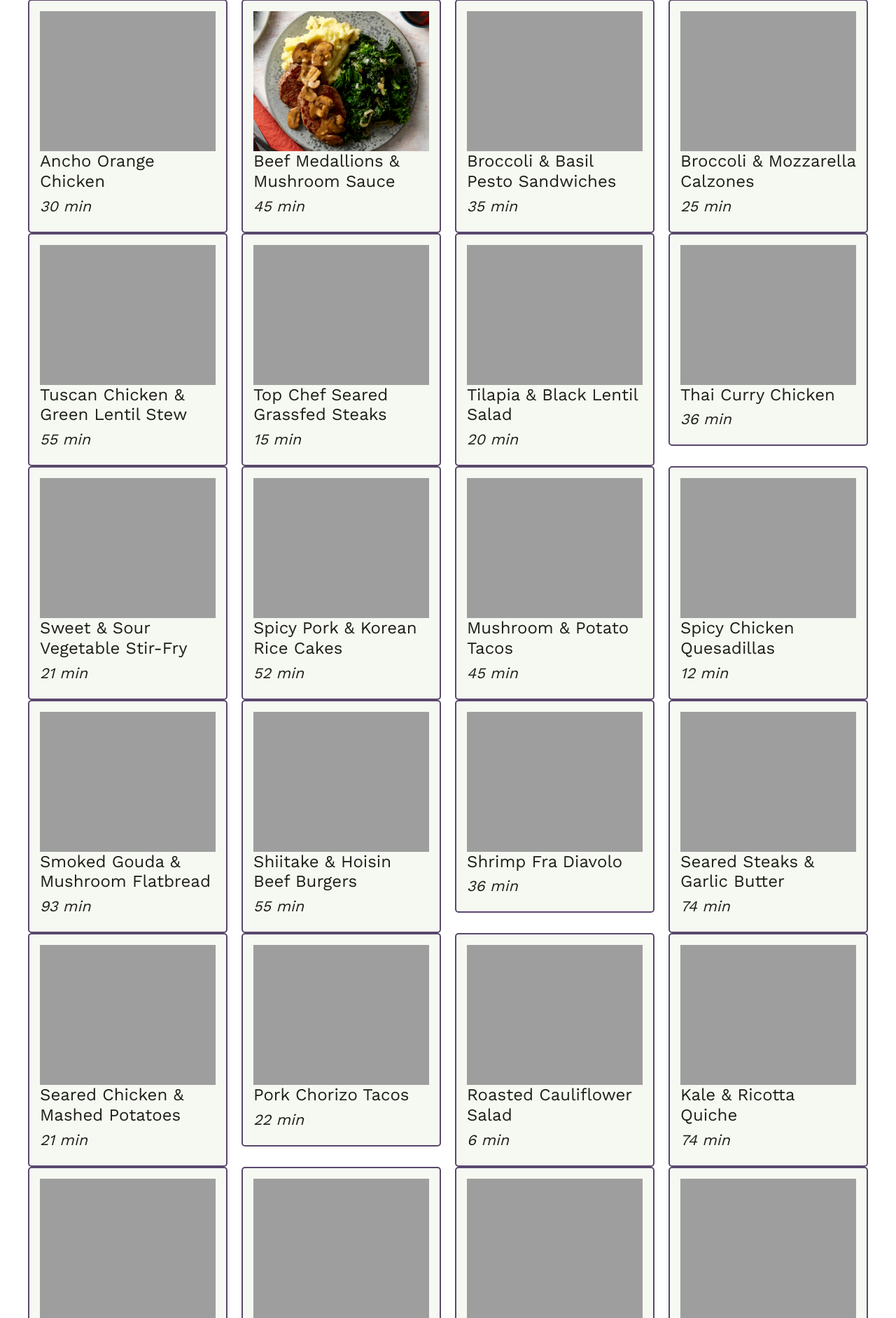
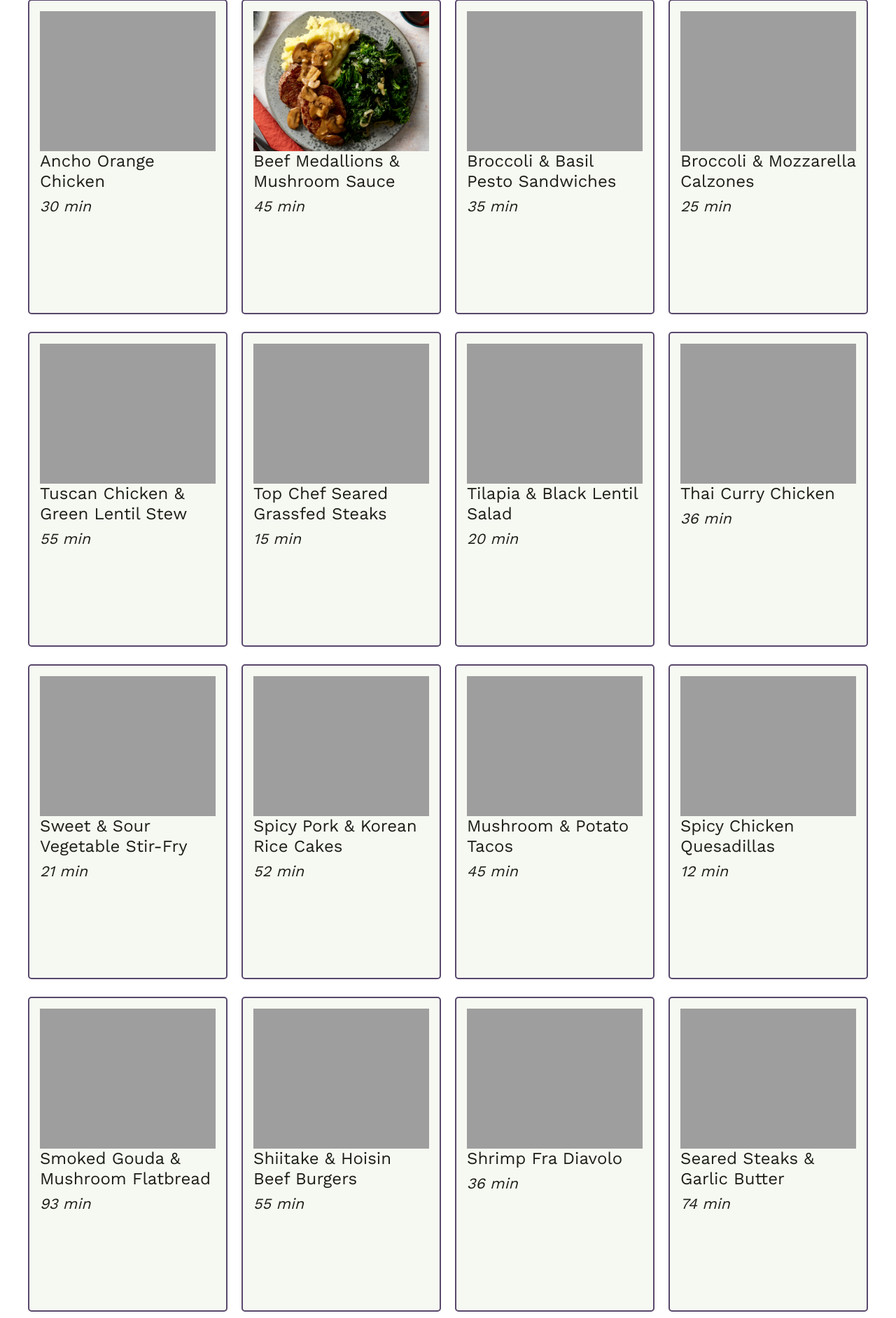
Before and after one commit to alexisraya/IDM232, a PHP site: page /final/recipes in a window 1280 px wide. Shown: the part 140-2023 px from the top of the page at 70% size. Run offline with PHP 8.4, Linux system fonts and the light colour scheme; data comes from the database, SQL or seed files in the repository; some libraries are stand-ins or nearby versions.

Commit message:
:lipstick: clean up recipe styles

```diff
--- a/public_html/final/_components/table_recipes.php
+++ b/public_html/final/_components/table_recipes.php
@@ -32,7 +32,7 @@ if (!isset($recipes)) {
           echo "
             <tr>
               <td class='whitespace-nowrap py-4 pl-4 pr-3 text-sm font-medium text-gray-900 sm:pl-6'>{$recipe['id']}</td>
-              <td class='whitespace-nowrap px-3 py-4 text-sm text-gray-500'>{$recipe['recipe_title']}</td>
+              <td class='whitespace-nowrap px-3 py-4 text-sm text-gray-500'><a href='{$site_url}/recipe/index.php?id={$recipe['id']}' target='_blank'>{$recipe['recipe_title']}</a></td>
               <td class='whitespace-nowrap px-3 py-4 text-sm text-gray-500'>{$recipe['img_path']}</td>
               <td class='whitespace-nowrap px-3 py-4 text-sm text-gray-500'>{$recipe['description']}</td>
               <td class='whitespace-nowrap px-3 py-4 text-sm text-gray-500'>{$cookTimeLabel}</td>
--- a/public_html/final/dist/styles/style.css
+++ b/public_html/final/dist/styles/style.css
@@ -281,6 +281,7 @@ td{
   column-gap: 20px;
   display: grid;
   grid-template-columns: 1fr 1fr 1fr 1fr;
+  row-gap: 25px;
 }
 
 .recipe-card{
@@ -290,6 +291,7 @@ td{
   border-radius: 5px;
   display: flex;
   flex-direction: column;
+  min-height: 450px;
   padding: 15px;
 }
 
```
Also changed, not shown: 1 other file.
